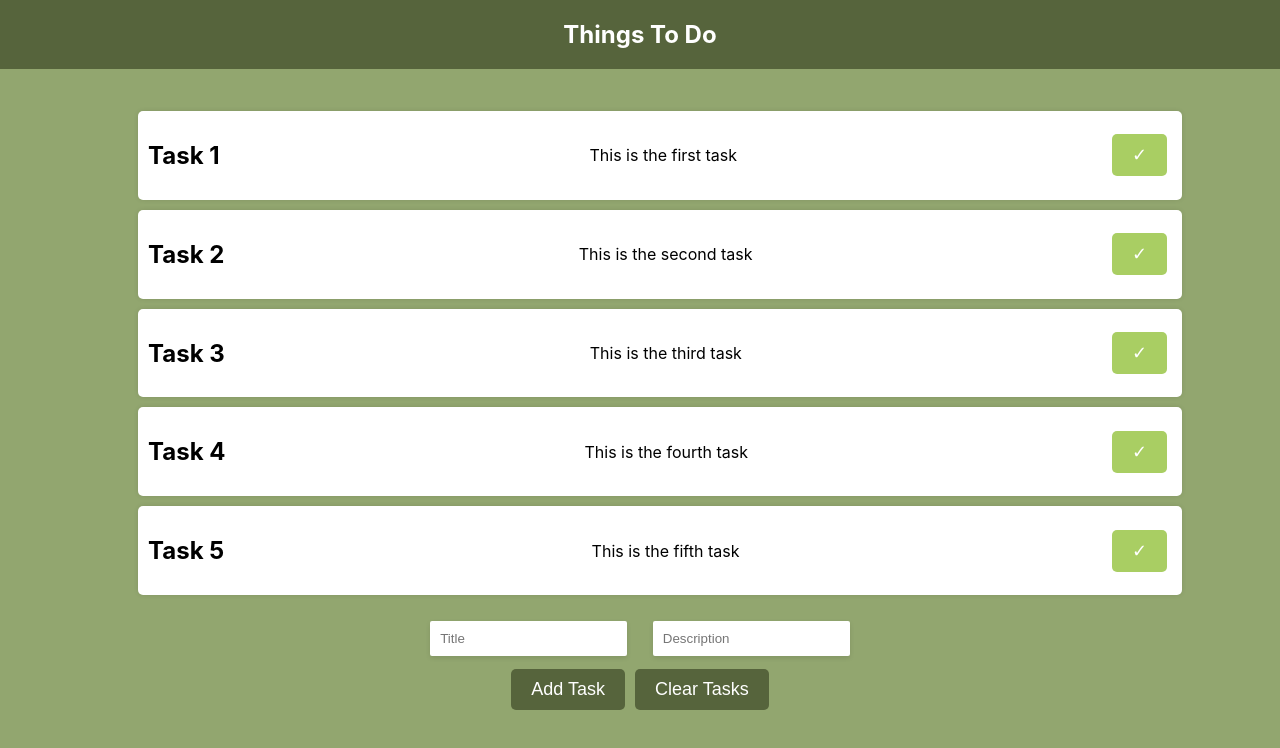
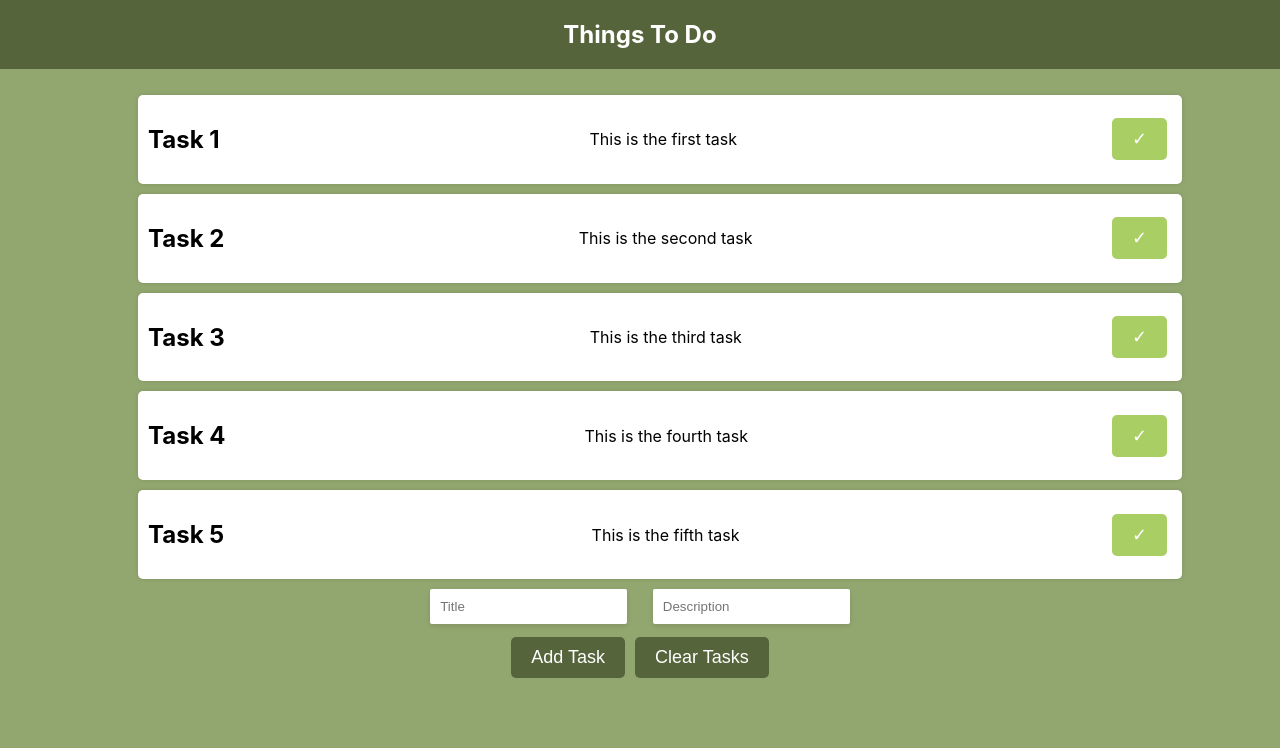
Before and after one commit to brendonnewt/todo-app, a React (Create React App) app: page / in a window 1280 px wide. Shown: the top 748 px of the page. Built offline with nearby package versions, Linux system fonts and the light colour scheme.

Commit message:
removing ul margin

```diff
--- a/src/index.css
+++ b/src/index.css
@@ -29,6 +29,7 @@ h1 {
 ul {
   list-style-type: none;
   padding: 0;
+  margin: 0;
 
 }
 
@@ -55,6 +56,7 @@ ul {
   border-radius: 5px;
   box-shadow: 0 0 5px rgba(0, 0, 0, 0.1);
   width: 100%;
+  align-self: flex-start;
 }
 
 .tasklist {
```
